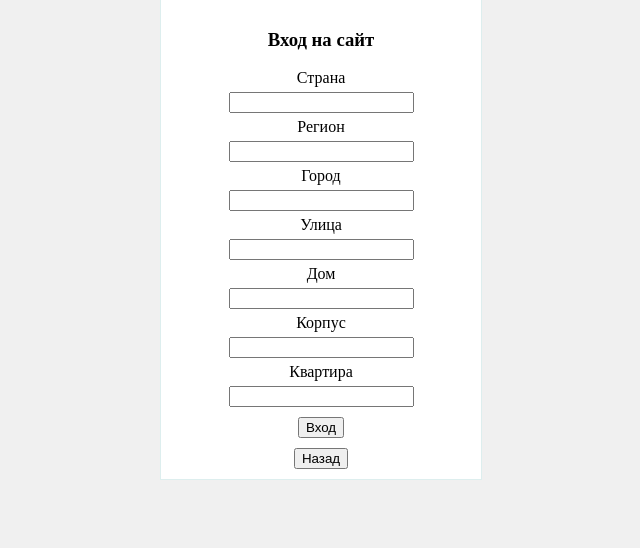
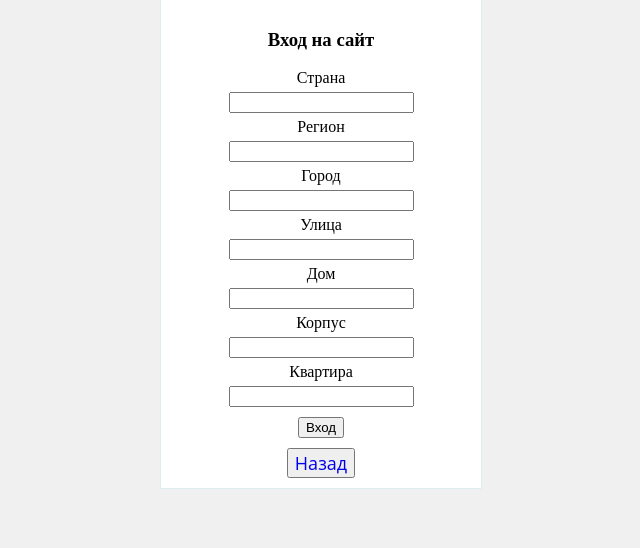
Before and after one commit to seroglazkinpavel/sct_php_oop_1, a PHP site: page /index_2.php in a window 1280 px wide. Shown: the part 101-649 px from the top of the page, without its empty margins (319-959 px from the left). Run offline with PHP 8.4, Linux system fonts and the light colour scheme; the visitor is signed in with stand-in values (Sample User, id 1).

Commit message:
курсовая

```diff
--- a/index_1.php
+++ b/index_1.php
@@ -2,7 +2,7 @@
 session_start();
 const CODE_FEMALE = 'Женский';
 const CODE_MALE = 'Мужской';
-$_SESSION['back'] = $_SERVER["HTTP_REFERER"];
+
 ?>
 
 <!DOCTYPE html>
@@ -43,7 +43,7 @@ $_SESSION['back'] = $_SERVER["HTTP_REFERER"];
         <?php if (isset($gender) && $gender == self::CODE_MALE) echo "checked"; ?>
            value="Мужской">Мужской
     <input type="submit" value="Вход" name="enter">
-    <input type="button" value="Назад" onclick="location='<?php echo $_SESSION['back'] ?>' "/>
+	<button class="back"><a href="/">Назад</a></button>
 </form>
 </body>
 </html>
--- a/index_2.php
+++ b/index_2.php
@@ -1,6 +1,6 @@
 <?php
 session_start();
-//$back = $_SERVER["HTTP_REFERER"];
+
 ?>
 
 <!DOCTYPE html>
@@ -43,7 +43,7 @@ session_start();
     <input type="text" name="flat" id="flat"
            value="<?php if (isset($_SESSION['form']['flat'])) echo $_SESSION['form']['flat'] ?>">
     <input type="submit" value="Вход" name="entrance">
-	<input type="button" value="Назад" onclick="location='<?php echo $_SESSION['back'] ?>' "/>
+	<button class="back"><a href="index_1.php">Назад</a></button>
 </form>
 </body>
 </html>
--- a/index_3.php
+++ b/index_3.php
@@ -1,6 +1,6 @@
 <?php
 session_start();
-//$back = $_SERVER["HTTP_REFERER"];
+
 require_once 'config.php';
 ?>
 
@@ -89,7 +89,7 @@ require_once 'config.php';
             <td><?= $_SESSION['form']['flat'] ?></td>
         </tr>
     </table>
-	<input style="margin-top:10px;" type="button" value="Назад" onclick="location='<?php echo $_SESSION['back'] ?>' "/>
+	<button class="back"><a href="index_2.php">Назад</a></button>
 	<a href="index_3.php/?page=send">Отправить в бд</a>
     <a href="index.php">Ссылка на шаг 1</a>
 </div>
--- a/style.css
+++ b/style.css
@@ -55,6 +55,7 @@ table {
     width: 600px;
     border: 1px solid grey;
     background: #fff;
+	margin-bottom: 10px;
 }
 
 td {
@@ -69,3 +70,7 @@ a {
     text-decoration: none;
 
 }
+
+button.back a {
+	margin: 0;
+}
```
